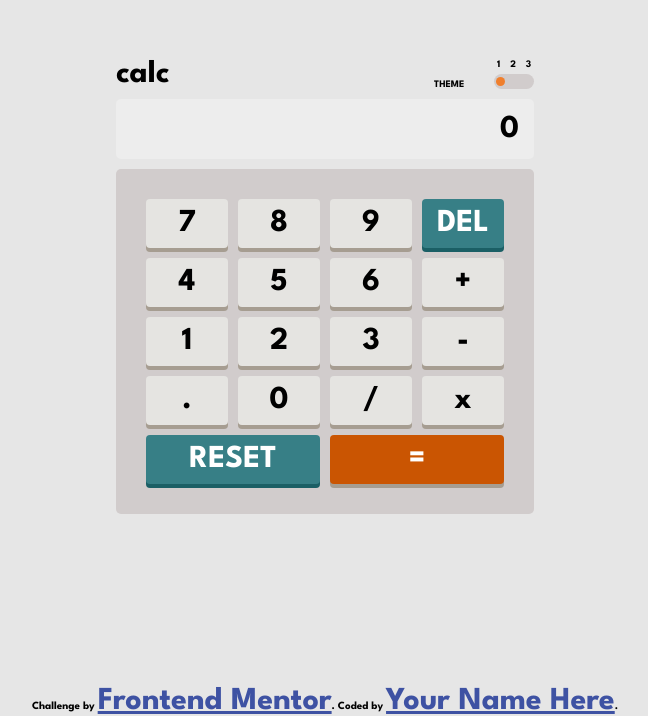
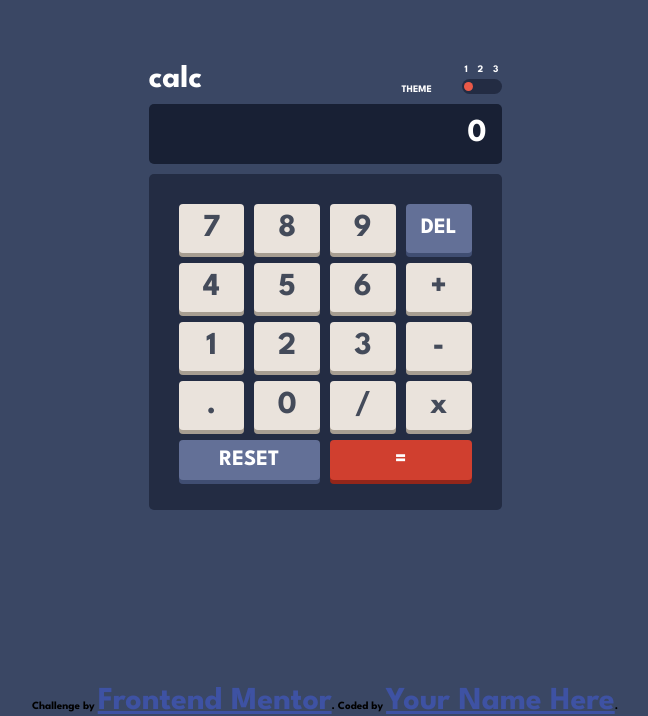
Before and after one commit to shempill24/JS_Calculator, a plain HTML site: page index.html in a window 1280 px wide. Shown: the part 113-829 px from the top of the page, without its empty margins (315-963 px from the left). Drawn offline with Linux system fonts and the light colour scheme.

Commit message:
Update themes JS

```diff
--- a/main.js
+++ b/main.js
@@ -1,24 +1,59 @@
 // Theme Toggle
-const toggleball = document.querySelector(".ball")
+const toggleball = document.querySelector(".ball");
+const btn = document.querySelectorAll(".button");
+const clears = document.querySelectorAll(".clear")
 
 let count = 0;
 let count1 = 1;
 let count2 = 3;
+let num = 1
+
+function changeTheme(num){
+    document.querySelector("body").style.backgroundColor = `var(--t${num}background)`;
+    document.querySelector(".keypad").style.backgroundColor = `var(--t${num}backgroundkeypad)`;
+
+    document.querySelector(".header").style.color = `var(--t${num}headertextcolor)`;
+    document.querySelector(".toggle").style.backgroundColor = `var(--t${num}backgroundkeypad)`;
+    document.querySelector(".ball").style.backgroundColor = `var(--t${num}equalshov)`;
+    document.querySelector(".number_display").style.backgroundColor = `var(--t${num}display)`;
+    document.querySelector(".number_display").style.color = `var(--t${num}displaynumber)`;
+    document.querySelector(".keypad").style.backgroundColor = `var(--t${num}backgroundkeypad)`;
+    // document.querySelector(".button:hover").style.backgroundColor = `var(--t${num}white)`;
+   btn.forEach((button)=>{
+        button.style.backgroundColor=`var(--t${num}numberbut)`;
+        button.style.color=`var(--t${num}numberbuttontext)`;
+    });
+    clears.forEach((clear)=>{
+        clear.style.backgroundColor=`var(--t${num}clearbut)`;
+        clear.style.color=`var(--t${num}white)`
+    });
+    document.querySelector(".clear").style.backgroundColor = `var(--t${num}clearbut)`;
+    document.querySelector(".clear").style.color = `var(--t${num}white)`;
+    document.querySelector(".equals").style.backgroundColor = `var(--t${num}equals)`;
+    document.querySelector(".equals").style.color = `var(--t${num}equalstext)`;
+};
+
 
 toggleball.addEventListener('click', () => {
     if(count === count1){
     document.querySelector(".toggle").style.justifyContent="flex-end" ;
+    num = 3;
+    changeTheme(num);
     count++
     count1 += 4
     console.log(count)
     }else if(count === count2){
         document.querySelector(".toggle").style.justifyContent="flex-start" ;
+        num = 1;
+        changeTheme(num);
         count++
         count2 +=4
         console.log(count)
     }else{
         document.querySelector(".toggle").style.justifyContent="center" ;
-        count ++
+        num = 2;
+        changeTheme(num);
+        count ++;
         console.log(count)
     }
 
@@ -26,12 +61,13 @@ toggleball.addEventListener('click', () => {
 
 // Calculator Functionality
 
-const btn = document.querySelectorAll(".button")
+
 let display = ''
 let heldnumber =''
 let equation = ''
 let reg = /^[0-9.]*$/
 let reg1=(/[\+\-\*\/]/)
+let operator = ''
 
 
 
@@ -46,12 +82,27 @@ btn.forEach((button)=>
             heldnumber += value
             document.querySelector(".number_display").innerHTML = heldnumber
         }else if(value.match(reg1)){
+
+            if(operator === ''){
+                operator += value
+                equation += heldnumber
+                display = eval(equation)
+                document.querySelector(".number_display").innerHTML = display
+                equation += value
+                console.log(`testif${operator}`)
+                heldnumber =' '
+                operator=''
+            };
+            operator = ''
+            operator += value
             equation += heldnumber
             display = eval(equation)
             document.querySelector(".number_display").innerHTML = display
             equation += value
             heldnumber =''
+            operator=''
             console.log(equation)
+
         }else if(value.match("equals")){
 
             equation += heldnumber
@@ -63,6 +114,7 @@ btn.forEach((button)=>
         }else if(value.match("clear")){
             equation = ""
             display = ""
+            equation= ''
             document.querySelector(".number_display").innerHTML = "0"
         }else if(value.match("backspace")){
             heldnumber=''
--- a/styles.css
+++ b/styles.css
@@ -32,25 +32,66 @@
 
 
 :root{
-    --numberbut:hsl(45, 7%, 89%);
-    --clearbuthov:hsl(185, 39%, 52%);
-    --clearbut:hsl(185, 42%, 37%);
-    --white: hsl(0, 0%, 100%) ;
-    --backgroundkeypad:  hsl(0, 5%, 81%);
-    --equals:hsl(25, 98%, 40%);
-    --equalshov:hsl(25, 87%, 56%);
-    --display:hsl(0, 0%, 93%);
-    --background:hsl(0, 0%, 90%);
-    --numdrop:hsl(35, 11%, 61%);
-    --cleardrop: hsl(185, 58%, 25%);
+    --t1numberbut: hsl(30, 25%, 89%);
+    --t1clearbuthov:hsl(226, 42%, 76%);
+    --t1clearbut:hsl(225, 21%, 49%);
+    --t1white: hsl(0, 0%, 100%) ;
+    --t1backgroundkeypad:  hsl(223, 31%, 20%);
+    --t1equals:hsl(6, 63%, 50%);
+    --t1equalshov:hsl(6, 79%, 60%);
+    --t1display:hsl(224, 36%, 15%);
+    --t1background: hsl(222, 26%, 31%);
+    --t1numdrop:hsl(35, 11%, 61%);
+    --t1cleardrop: hsl(224, 28%, 35%);
+    --t1equaldrop:hsl(6, 70%, 34%);
+    --t1equalstext: hsl(0, 0%,100%);
+    --t1displaynumber: hsl(0, 0%, 100%);
+    --t1headertextcolor: hsl(0,0%,100%);
+    --t1numberbuttontext:hsl(221, 14%, 31%);
+
+    --t2numberbut:hsl(45, 7%, 89%);
+    --t2clearbuthov:hsl(185, 39%, 52%);
+    --t2clearbut:hsl(185, 42%, 37%);
+    --t2white: hsl(0, 0%, 100%) ;
+    --t2backgroundkeypad:  hsl(0, 5%, 81%);
+    --t2equals:hsl(25, 98%, 40%);
+    --t2equalshov:hsl(25, 87%, 56%);
+    --t2display:hsl(0, 0%, 93%);
+    --t2background:hsl(0, 0%, 90%);
+    --t2numdrop:hsl(35, 11%, 61%);
+    --t2cleardrop: hsl(185, 58%, 25%);
+    --t2equaldrop:hsl(6, 70%, 34%);
+    --t2equalstext: hsl(0, 0%, 100%);
+    --t2headertextcolor: hsl(0,100%,0%);
+    --t2displaynumber: hsl(0, 100%, 0);
+
+    --t3numberbut: hsl(268, 47%, 21%);
+    --t3clearbuthov:hsl(185, 39%, 52%);
+    --t3clearbut:hsl(281, 89%, 26%);
+    --t3white: hsl(0, 0%, 100%) ;
+    --t3backgroundkeypad:  hsl(268, 71%, 12%);
+    --t3equals:hsl(176, 100%, 44%);
+    --t3equalshov:hsl(176, 100%, 44%);
+    --t3equalstext: hsl(0, 100%, 0);
+    --t3display:hsl(268, 47%, 21%);
+    --t3background:hsl(268, 75%, 9%);
+    --t3numdrop:hsl(285, 91%, 52%);
+    --t3cleardrop: hsl(185, 58%, 25%);
+    --t3equaldrop:hsl(6, 70%, 34%);
+    --t3displaynumber: hsl(52, 100%, 62%);
+    --t3headertextcolor: hsl(52, 100%, 62%);
+    --t3numberbuttontext:hsl(52, 100%, 62%);
 }
 *{
     box-sizing: border-box;
     margin: 0;
     padding: 0;
-    background-color: var(--background);
+
     font-family: 'League Spartan', sans-serif;
     font-size: 32px;
+}
+body{
+    background-color: var(--t1background);
 }
 .page-wrapper{
     display: flex;
@@ -67,6 +108,7 @@
     display: flex;
     justify-content: space-between;
     cursor: default;
+    color: var(--t1headertextcolor);
 
 }
 .toggle_wrapper{
@@ -80,9 +122,7 @@
     font-size: 10px;
 
 }
-.theme{
 
-}
 .toggle_header{
     display: flex;
     width: 40px;
@@ -92,7 +132,7 @@
 
 }
 .toggle{
-    background-color: var(--backgroundkeypad);
+    background-color: var(--t1backgroundkeypad);
     height: 15px;
     border-radius: 9px;
     display: flex;
@@ -104,7 +144,7 @@
 
 }
 .ball{
-    background-color: var(--equalshov);
+    background-color: var(--t1equalshov);
     height: 9px;
     width: 9px;
     border-radius: 5px;
@@ -116,7 +156,7 @@
 }
 /* display */
 .number_display{
-    background-color: var(--display);
+    background-color: var(--t1display);
     width: 100%;
     height: 60px;
     border-radius: 5px;
@@ -126,6 +166,7 @@
     align-items: center;
     padding-right: 15px;
     cursor: default;
+    color: var(--t1displaynumber);
 }
 /* keypad */
 .keypad{
@@ -134,7 +175,7 @@
     gap: 10px;
     justify-items: center;
     width: 100%;
-    background-color: var(--backgroundkeypad);
+    background-color: var(--t1backgroundkeypad);
     padding: 30px;
     border-radius: 5px;
 }
@@ -144,33 +185,37 @@
     align-items: center;
     cursor: pointer;
     text-align: center;
-    background-color: var(--numberbut);
+    color: var(--t1numberbuttontext);
+    background-color: var(--t1numberbut);
     width: 100%;
     padding: 10px 15px;
     border-radius: 4px;
-    filter: drop-shadow(0 4px 0 var(--numdrop));
+    filter: drop-shadow(0 4px 0 var(--t1numdrop));
 
 }
 .button:hover{
-    background-color: var(--white);
+    background-color: var(--t1white);
 }
 
 .clear{
-    background-color: var(--clearbut);
-    color: var(--white);
-    filter: drop-shadow(0 4px 0 var(--cleardrop));
+    background-color: var(--t1clearbut);
+    color: var(--t1white);
+    font-size: 22px;
+    filter: drop-shadow(0 4px 0 var(--t1cleardrop));
 }
 .clear:hover{
-    background-color: var(--clearbuthov);
+    background-color: var(--t1clearbuthov);
 
 }
 .equals{
-    background-color: var(--equals);
-    color:var(--white);
+    background-color: var(--t1equals);
+    color: var(--t1equalstext);
+    font-size: 22px;
+    filter: drop-shadow(0 4px 0 var(--t1equaldrop));
 
 }
 .equals:hover{
-    background-color: var(--equalshov);
+    background-color: var(--t1equalshov);
 }
 .stretch{
     grid-column: span 2;
```
